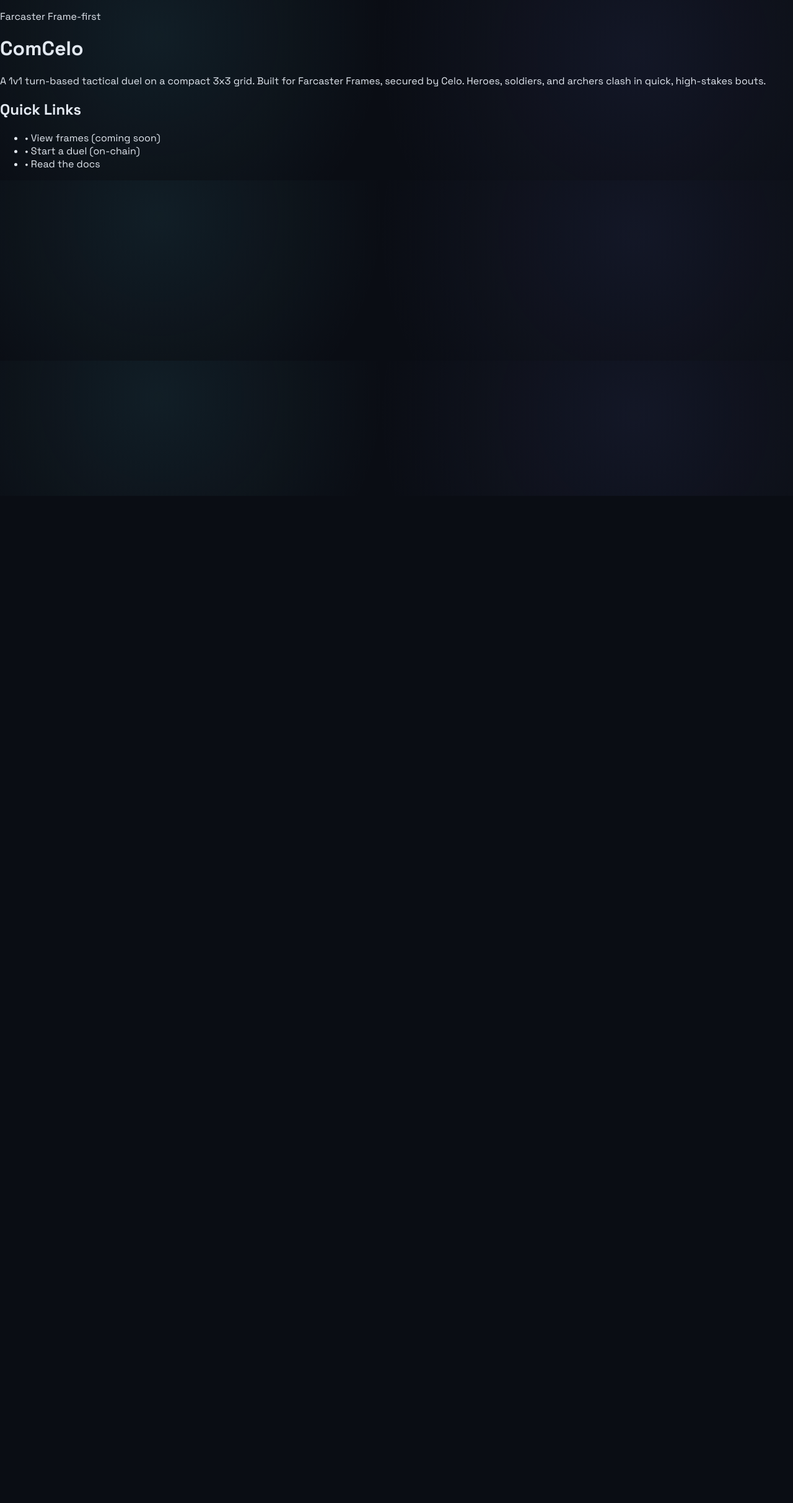
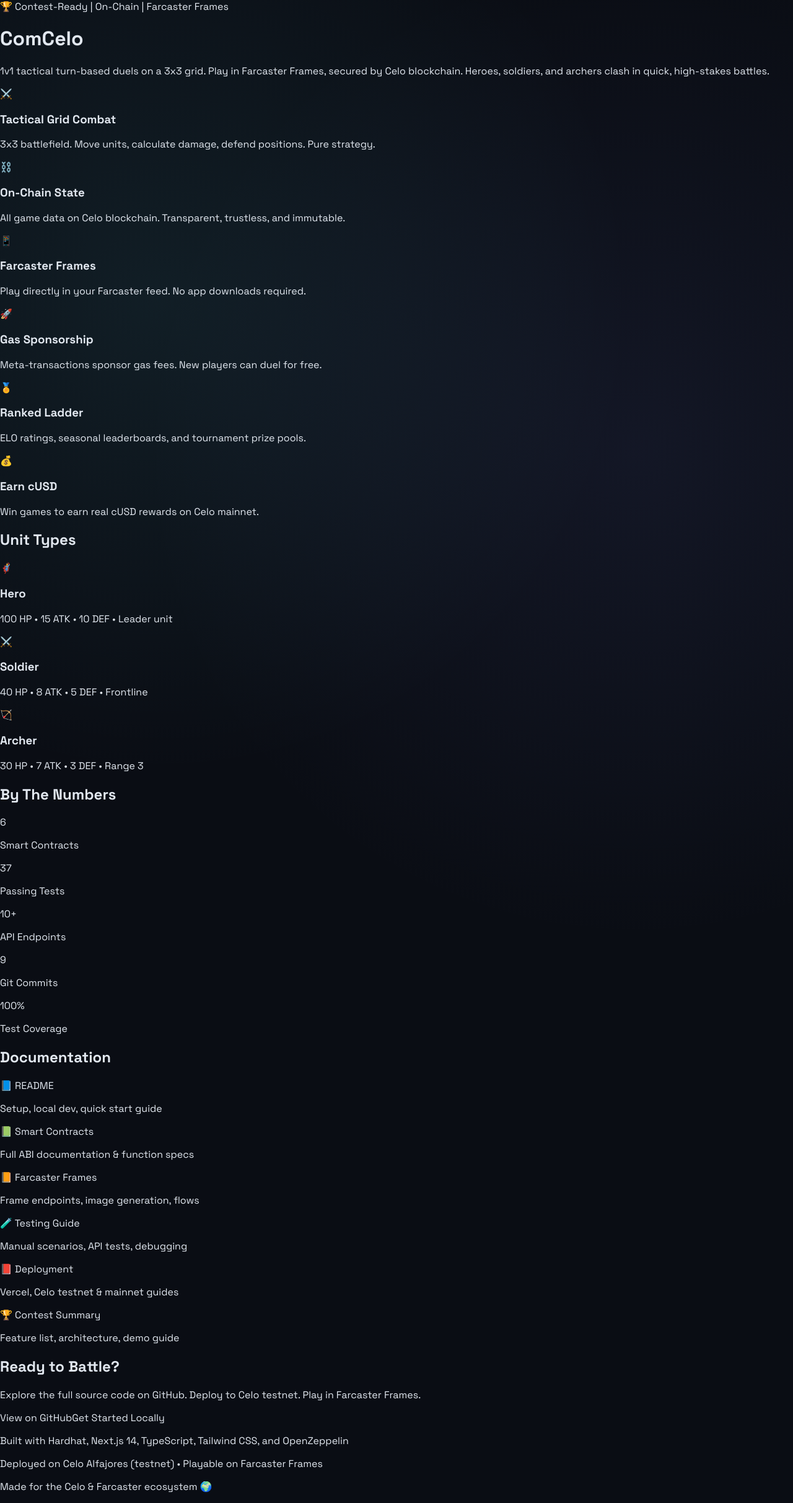
Before and after one commit to cryptonique0/ComCelo, a Next.js app: page / in a window 1280 px wide. Shown: the whole page at 62% size. Before the commit the page ends 800 px from the top, so only its background shows below. Built offline with nearby package versions, Linux system fonts and the light colour scheme.

Commit message:
feat: enhance landing page with full feature showcase

```diff
--- a/app/page.tsx
+++ b/app/page.tsx
@@ -1,22 +1,222 @@
 export default function HomePage() {
   return (
-    <main className="space-y-6">
-      <header className="space-y-2">
-        <p className="text-sm uppercase tracking-[0.2em] text-cyan-200">Farcaster Frame-first</p>
-        <h1 className="text-4xl font-semibold">ComCelo</h1>
-        <p className="text-slate-300 max-w-2xl">
-          A 1v1 turn-based tactical duel on a compact 3x3 grid. Built for Farcaster Frames, secured by
-          Celo. Heroes, soldiers, and archers clash in quick, high-stakes bouts.
+    <main className="space-y-12 py-12">
+      {/* Hero */}
+      <header className="space-y-4 text-center md:text-left">
+        <div className="inline-block px-3 py-1 rounded-full bg-cyan-500/10 border border-cyan-500/20 text-sm text-cyan-300">
+          🏆 Contest-Ready | On-Chain | Farcaster Frames
+        </div>
+        <h1 className="text-5xl md:text-6xl font-bold text-white">ComCelo</h1>
+        <p className="text-xl text-slate-400 max-w-3xl">
+          1v1 tactical turn-based duels on a 3x3 grid. Play in Farcaster Frames, secured by Celo blockchain.
+          Heroes, soldiers, and archers clash in quick, high-stakes battles.
         </p>
       </header>
-      <section className="rounded-xl border border-slate-800 bg-slate-900/60 p-6 shadow-lg">
-        <h2 className="text-lg font-semibold mb-3">Quick Links</h2>
-        <ul className="space-y-2 text-sm text-slate-200">
-          <li>• View frames (coming soon)</li>
-          <li>• Start a duel (on-chain)</li>
-          <li>• Read the docs</li>
-        </ul>
+
+      {/* Features Grid */}
+      <section className="grid md:grid-cols-3 gap-4">
+        <div className="p-6 rounded-lg border border-slate-700 bg-slate-900/50 hover:bg-slate-900 transition">
+          <div className="text-3xl mb-3">⚔️</div>
+          <h3 className="font-semibold text-slate-100">Tactical Grid Combat</h3>
+          <p className="text-sm text-slate-400 mt-2">
+            3x3 battlefield. Move units, calculate damage, defend positions. Pure strategy.
+          </p>
+        </div>
+
+        <div className="p-6 rounded-lg border border-slate-700 bg-slate-900/50 hover:bg-slate-900 transition">
+          <div className="text-3xl mb-3">⛓️</div>
+          <h3 className="font-semibold text-slate-100">On-Chain State</h3>
+          <p className="text-sm text-slate-400 mt-2">
+            All game data on Celo blockchain. Transparent, trustless, and immutable.
+          </p>
+        </div>
+
+        <div className="p-6 rounded-lg border border-slate-700 bg-slate-900/50 hover:bg-slate-900 transition">
+          <div className="text-3xl mb-3">📱</div>
+          <h3 className="font-semibold text-slate-100">Farcaster Frames</h3>
+          <p className="text-sm text-slate-400 mt-2">
+            Play directly in your Farcaster feed. No app downloads required.
+          </p>
+        </div>
+
+        <div className="p-6 rounded-lg border border-slate-700 bg-slate-900/50 hover:bg-slate-900 transition">
+          <div className="text-3xl mb-3">🚀</div>
+          <h3 className="font-semibold text-slate-100">Gas Sponsorship</h3>
+          <p className="text-sm text-slate-400 mt-2">
+            Meta-transactions sponsor gas fees. New players can duel for free.
+          </p>
+        </div>
+
+        <div className="p-6 rounded-lg border border-slate-700 bg-slate-900/50 hover:bg-slate-900 transition">
+          <div className="text-3xl mb-3">🏅</div>
+          <h3 className="font-semibold text-slate-100">Ranked Ladder</h3>
+          <p className="text-sm text-slate-400 mt-2">
+            ELO ratings, seasonal leaderboards, and tournament prize pools.
+          </p>
+        </div>
+
+        <div className="p-6 rounded-lg border border-slate-700 bg-slate-900/50 hover:bg-slate-900 transition">
+          <div className="text-3xl mb-3">💰</div>
+          <h3 className="font-semibold text-slate-100">Earn cUSD</h3>
+          <p className="text-sm text-slate-400 mt-2">
+            Win games to earn real cUSD rewards on Celo mainnet.
+          </p>
+        </div>
       </section>
+
+      {/* Game Units */}
+      <section className="py-8 px-6 rounded-lg border border-slate-700 bg-slate-900/50">
+        <h2 className="text-2xl font-bold text-white mb-6">Unit Types</h2>
+        <div className="grid md:grid-cols-3 gap-6">
+          <div>
+            <div className="text-4xl mb-2">🦸</div>
+            <h3 className="font-semibold text-slate-100">Hero</h3>
+            <p className="text-sm text-slate-400 mt-1">100 HP • 15 ATK • 10 DEF • Leader unit</p>
+          </div>
+          <div>
+            <div className="text-4xl mb-2">⚔️</div>
+            <h3 className="font-semibold text-slate-100">Soldier</h3>
+            <p className="text-sm text-slate-400 mt-1">40 HP • 8 ATK • 5 DEF • Frontline</p>
+          </div>
+          <div>
+            <div className="text-4xl mb-2">🏹</div>
+            <h3 className="font-semibold text-slate-100">Archer</h3>
+            <p className="text-sm text-slate-400 mt-1">30 HP • 7 ATK • 3 DEF • Range 3</p>
+          </div>
+        </div>
+      </section>
+
+      {/* Stats */}
+      <section className="py-8 px-6 rounded-lg border border-slate-700 bg-slate-900/50">
+        <h2 className="text-2xl font-bold text-white mb-6">By The Numbers</h2>
+        <div className="grid md:grid-cols-5 gap-4 text-center">
+          <div>
+            <div className="text-4xl font-bold text-cyan-400">6</div>
+            <p className="text-sm text-slate-400 mt-2">Smart Contracts</p>
+          </div>
+          <div>
+            <div className="text-4xl font-bold text-cyan-400">37</div>
+            <p className="text-sm text-slate-400 mt-2">Passing Tests</p>
+          </div>
+          <div>
+            <div className="text-4xl font-bold text-cyan-400">10+</div>
+            <p className="text-sm text-slate-400 mt-2">API Endpoints</p>
+          </div>
+          <div>
+            <div className="text-4xl font-bold text-cyan-400">9</div>
+            <p className="text-sm text-slate-400 mt-2">Git Commits</p>
+          </div>
+          <div>
+            <div className="text-4xl font-bold text-cyan-400">100%</div>
+            <p className="text-sm text-slate-400 mt-2">Test Coverage</p>
+          </div>
+        </div>
+      </section>
+
+      {/* Docs */}
+      <section>
+        <h2 className="text-2xl font-bold text-white mb-6">Documentation</h2>
+        <div className="grid md:grid-cols-2 gap-4">
+          <a
+            href="https://github.com/cryptonique0/ComCelo/blob/main/README.md"
+            target="_blank"
+            rel="noopener noreferrer"
+            className="p-5 rounded-lg border border-slate-700 bg-slate-900/50 hover:bg-slate-800 transition"
+          >
+            <div className="font-semibold text-slate-100 text-lg">📘 README</div>
+            <p className="text-sm text-slate-400 mt-2">Setup, local dev, quick start guide</p>
+          </a>
+
+          <a
+            href="https://github.com/cryptonique0/ComCelo/blob/main/CONTRACTS.md"
+            target="_blank"
+            rel="noopener noreferrer"
+            className="p-5 rounded-lg border border-slate-700 bg-slate-900/50 hover:bg-slate-800 transition"
+          >
+            <div className="font-semibold text-slate-100 text-lg">📗 Smart Contracts</div>
+            <p className="text-sm text-slate-400 mt-2">Full ABI documentation & function specs</p>
+          </a>
+
+          <a
+            href="https://github.com/cryptonique0/ComCelo/blob/main/FRAMES.md"
+            target="_blank"
+            rel="noopener noreferrer"
+            className="p-5 rounded-lg border border-slate-700 bg-slate-900/50 hover:bg-slate-800 transition"
+          >
+            <div className="font-semibold text-slate-100 text-lg">📙 Farcaster Frames</div>
+            <p className="text-sm text-slate-400 mt-2">Frame endpoints, image generation, flows</p>
+          </a>
+
+          <a
+            href="https://github.com/cryptonique0/ComCelo/blob/main/TESTING.md"
+            target="_blank"
+            rel="noopener noreferrer"
+            className="p-5 rounded-lg border border-slate-700 bg-slate-900/50 hover:bg-slate-800 transition"
+          >
+            <div className="font-semibold text-slate-100 text-lg">🧪 Testing Guide</div>
+            <p className="text-sm text-slate-400 mt-2">Manual scenarios, API tests, debugging</p>
+          </a>
+
+          <a
+            href="https://github.com/cryptonique0/ComCelo/blob/main/DEPLOYMENT.md"
+            target="_blank"
+            rel="noopener noreferrer"
+            className="p-5 rounded-lg border border-slate-700 bg-slate-900/50 hover:bg-slate-800 transition"
+          >
+            <div className="font-semibold text-slate-100 text-lg">📕 Deployment</div>
+            <p className="text-sm text-slate-400 mt-2">Vercel, Celo testnet & mainnet guides</p>
+          </a>
+
+          <a
+            href="https://github.com/cryptonique0/ComCelo/blob/main/CONTEST_SUMMARY.md"
+            target="_blank"
+            rel="noopener noreferrer"
+            className="p-5 rounded-lg border border-slate-700 bg-slate-900/50 hover:bg-slate-800 transition"
+          >
+            <div className="font-semibold text-slate-100 text-lg">🏆 Contest Summary</div>
+            <p className="text-sm text-slate-400 mt-2">Feature list, architecture, demo guide</p>
+          </a>
+        </div>
+      </section>
+
+      {/* CTA */}
+      <section className="text-center py-12 space-y-6">
+        <h2 className="text-3xl font-bold text-white">Ready to Battle?</h2>
+        <p className="text-slate-400 text-lg max-w-2xl mx-auto">
+          Explore the full source code on GitHub. Deploy to Celo testnet. Play in Farcaster Frames.
+        </p>
+        <div className="flex flex-col md:flex-row gap-4 justify-center">
+          <a
+            href="https://github.com/cryptonique0/ComCelo"
+            target="_blank"
+            rel="noopener noreferrer"
+            className="px-8 py-3 rounded-lg bg-cyan-600 hover:bg-cyan-700 transition text-white font-semibold"
+          >
+            View on GitHub
+          </a>
+          <a
+            href="https://github.com/cryptonique0/ComCelo#quick-start"
+            target="_blank"
+            rel="noopener noreferrer"
+            className="px-8 py-3 rounded-lg border border-cyan-600 hover:bg-cyan-600/10 transition text-cyan-400 font-semibold"
+          >
+            Get Started Locally
+          </a>
+        </div>
+      </section>
+
+      {/* Footer */}
+      <footer className="py-8 border-t border-slate-700 text-center text-slate-500 text-sm space-y-2">
+        <p>
+          Built with Hardhat, Next.js 14, TypeScript, Tailwind CSS, and OpenZeppelin
+        </p>
+        <p>
+          Deployed on Celo Alfajores (testnet) • Playable on Farcaster Frames
+        </p>
+        <p className="pt-2">
+          Made for the Celo & Farcaster ecosystem 🌍
+        </p>
+      </footer>
     </main>
   );
 }
```
